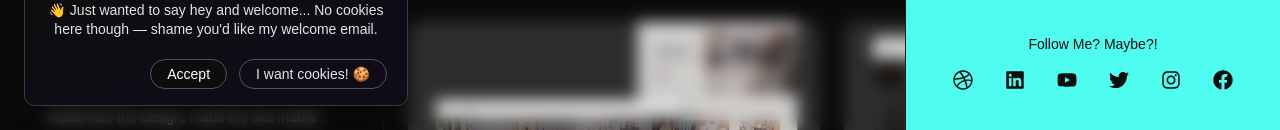
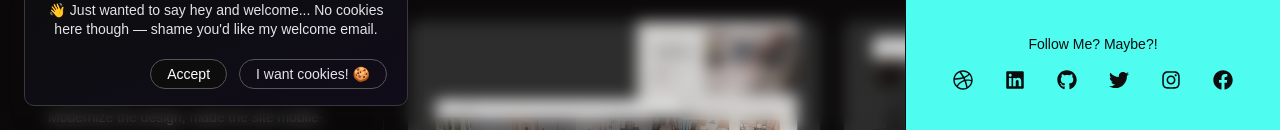
Before and after one commit to moltmanns/portfolio, a Next.js app: page /projects/flexsteel in a window 1280 px wide. Both pictures are taken after a click on the button "BORING STUFF". Shown: the part 670-800 px from the top of the page. Built offline with nearby package versions, Linux system fonts and the light colour scheme.

Commit message:
updated icons

```diff
--- a/src/app/components/SlideoutMenu.tsx
+++ b/src/app/components/SlideoutMenu.tsx
@@ -11,7 +11,7 @@ import {
   FaLinkedin,
   FaFacebook,
   FaDribbble,
-  FaYoutube,
+  FaGithub,
 } from 'react-icons/fa'
 
 export default function SlideoutMenu({
@@ -107,7 +107,7 @@ export default function SlideoutMenu({
                 <div className="flex justify-center space-x-8 text-xl mb-4">
                   <a href="https://dribbble.com/sleepycowmedia" target="_blank" rel="noreferrer"><FaDribbble /></a>
                   <a href="https://www.linkedin.com/in/matt-oltmanns/" target="_blank" rel="noreferrer"><FaLinkedin /></a>
-                  <a href="https://www.youtube.com/channel/UCliUWLimbJMeR0oWoUrsB1w?sub_confirmation=1" target="_blank" rel="noreferrer"><FaYoutube /></a>
+                  <a href="https://github.com/moltmanns" target="_blank" rel="noreferrer"><FaGithub /></a>
                   <a href="https://twitter.com/media_sleepy" target="_blank" rel="noreferrer"><FaTwitter /></a>
                   <a href="https://www.instagram.com/sleepycowmedia/" target="_blank" rel="noreferrer"><FaInstagram /></a>
                   <a href="https://www.facebook.com/sleepycowmedia" target="_blank" rel="noreferrer"><FaFacebook /></a>
```
